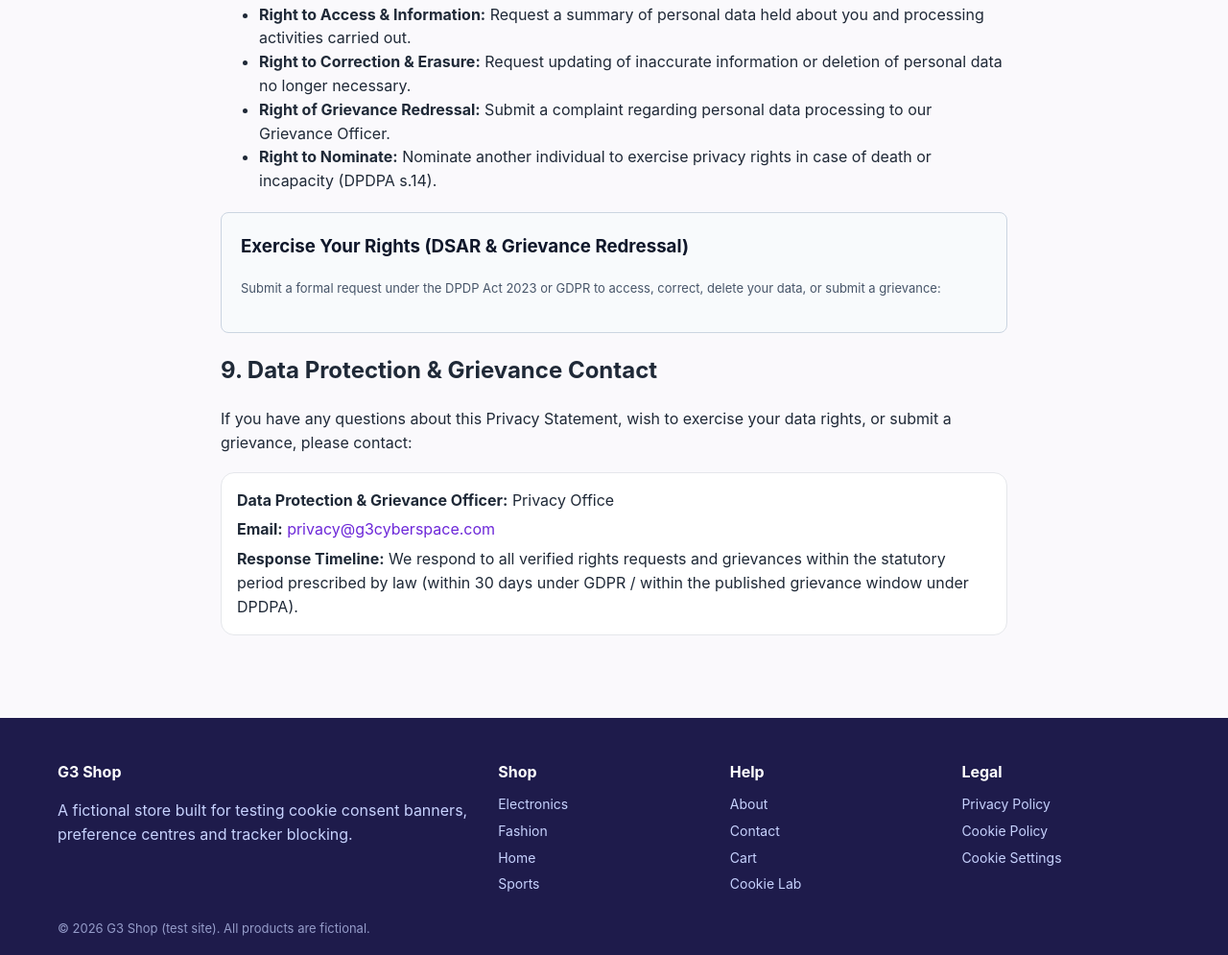
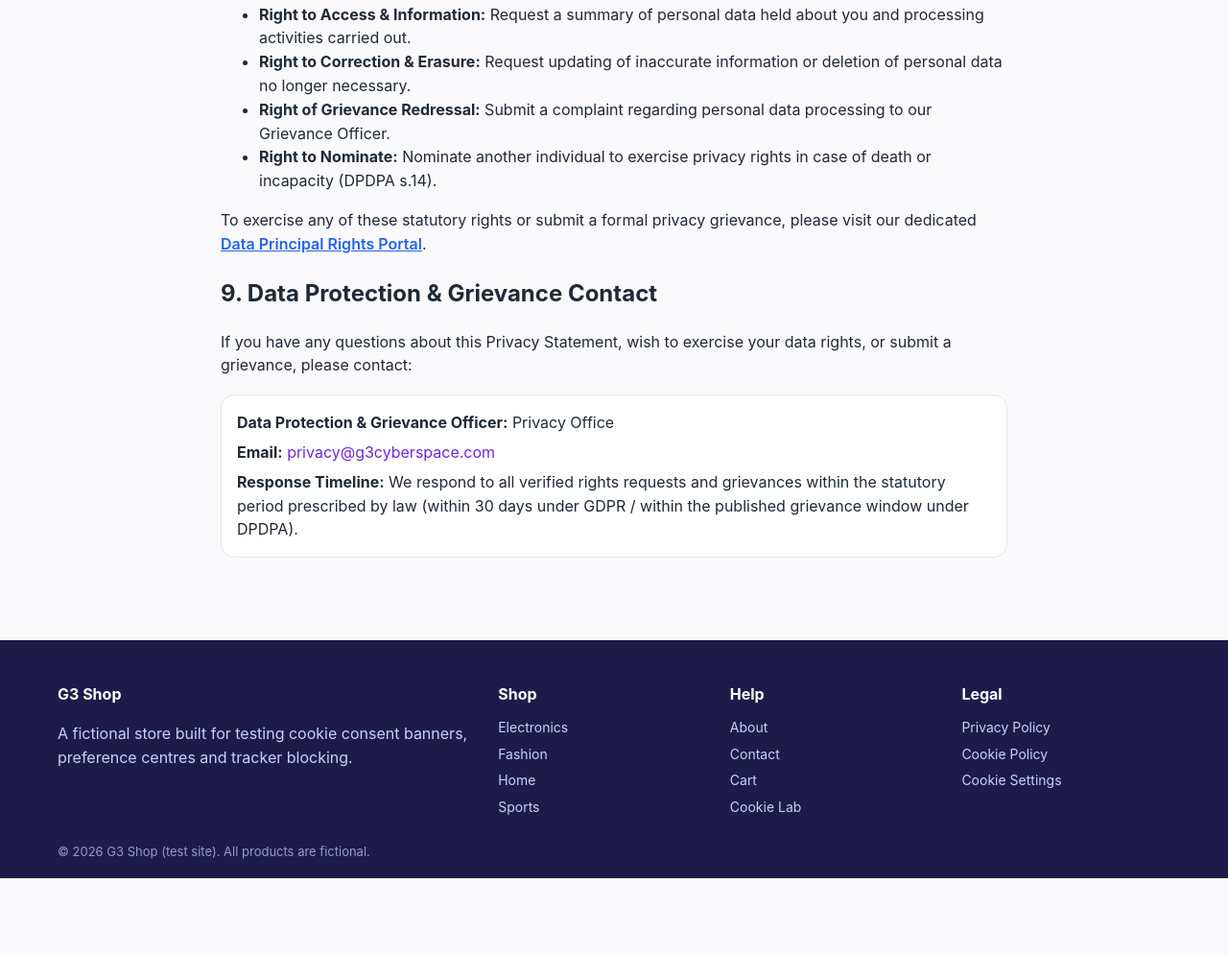
Before and after one commit to Asraf2004/shop, a plain HTML site: page privacy.html in a window 1280 px wide. Shown: the part 3163-4158 px from the top of the page at 96% size. After the commit the page ends 4078 px from the top, so only its background shows below. Drawn offline with Linux system fonts and the light colour scheme; a script that the page names is missing.

Commit message:
changes\

```diff
--- a/privacy.html
+++ b/privacy.html
@@ -196,16 +196,9 @@
   <li><strong>Right of Grievance Redressal:</strong> Submit a complaint regarding personal data processing to our Grievance Officer.</li>
   <li><strong>Right to Nominate:</strong> Nominate another individual to exercise privacy rights in case of death or incapacity (DPDPA s.14).</li>
 </ul>
-
-<!-- Rkshan Embedded DSAR Portal -->
-<div class="box mt" style="padding:20px; background:#f8fafc; border:1px solid #cbd5e1; border-radius:8px; margin: 20px 0;">
-  <h3 style="margin-top:0; color:#0f172a;">Exercise Your Rights (DSAR & Grievance Redressal)</h3>
-  <p style="color:#475569; font-size:13px; margin-bottom:16px;">
-    Submit a formal request under the DPDP Act 2023 or GDPR to access, correct, delete your data, or submit a grievance:
-  </p>
-  <div data-rkshan-dsar></div>
-  <script src="https://13-235-134-20.sslip.io/embed/dsar.js" data-slug="g3-cyberspace-rwe5" async></script>
-</div>
+<p style="margin-top: 14px;">
+  To exercise any of these statutory rights or submit a formal privacy grievance, please visit our dedicated <a href="data-principal-rights.html" style="color: #2563eb; font-weight: 600; text-decoration: underline;">Data Principal Rights Portal</a>.
+</p>
 
 <h2>9. Data Protection & Grievance Contact</h2>
 <p>If you have any questions about this Privacy Statement, wish to exercise your data rights, or submit a grievance, please contact:</p>
```
